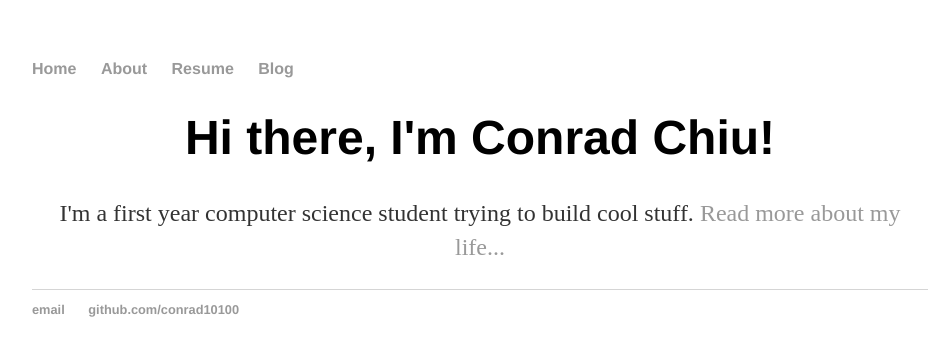
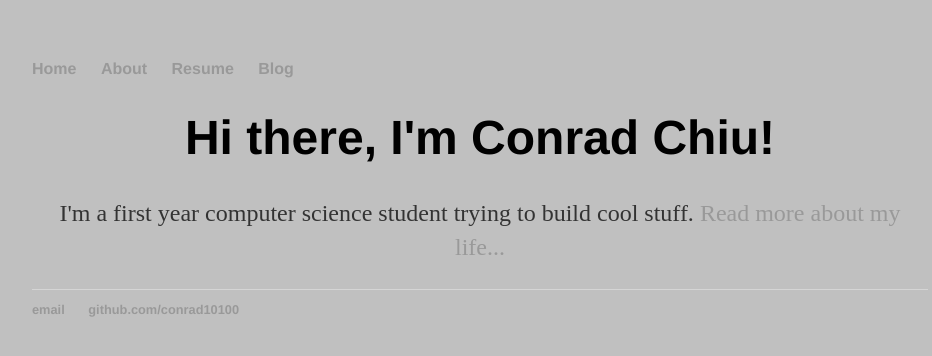
Before and after one commit to conrad10100/conrad10100.github.io, a Jekyll site: the page built from index.html, in a window 1280 px wide. Shown: the top 356 px of the page, without its empty margins (160-1092 px from the left). Built offline with Jekyll 4.4.1, drawn with Linux system fonts in a browser that asks for light colours.

Commit message:
Update main.css

```diff
--- a/css/main.css
+++ b/css/main.css
@@ -1,6 +1,7 @@
 body {
     margin: 60px auto;
     width: 70%;
+    background-color: silver;
 }
 nav ul, footer ul {
     font-family:'Helvetica', 'Arial', 'Sans-Serif';
@@ -33,14 +34,6 @@ footer {
     font-size: .8em;
 }
 
-ul.posts {
-    margin: 20px auto 40px;
-    font-size: 1.5em;
-}
-
-ul.posts li {
-    list-style: none;
-}
 .blurb {
     text-align: center;
 }
```
